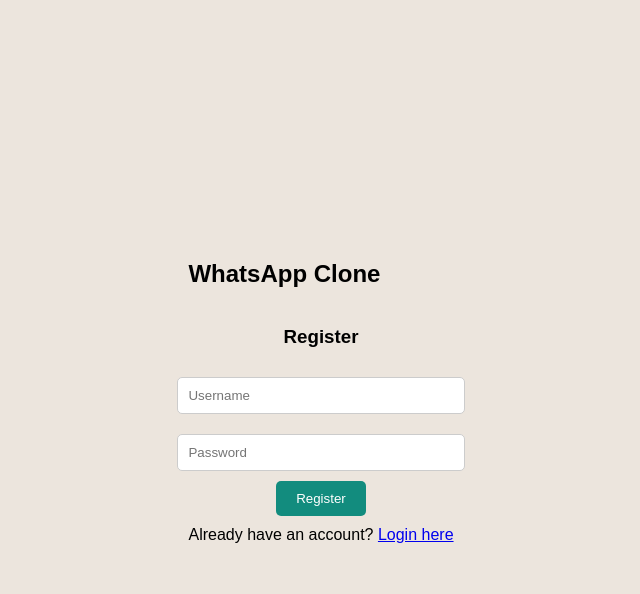
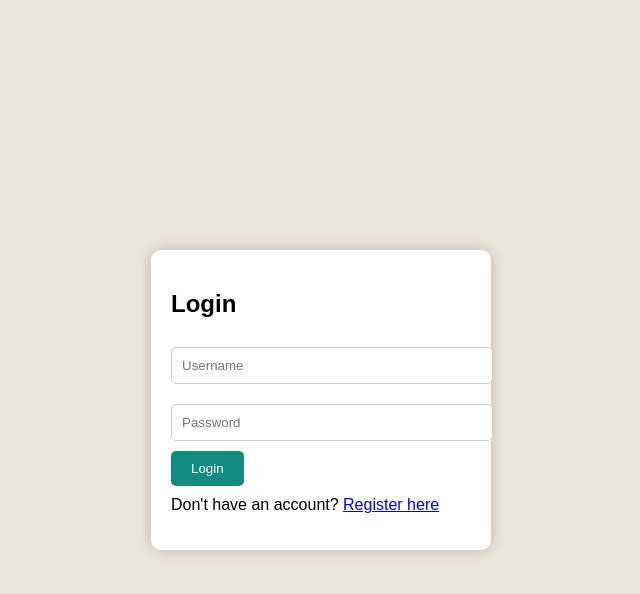
Before and after one commit to kongarapraveen/real, a plain HTML site: page index.html in a window 1280 px wide. Both pictures are taken after a click on the link "Login here". Shown: the whole page, without its empty margins (319-959 px from the left). Drawn offline with Linux system fonts and the light colour scheme.

Commit message:
index.html

```diff
--- a/index.html
+++ b/index.html
@@ -7,20 +7,18 @@
     <link rel="stylesheet" href="style.css">
 </head>
 <body>
-    <div id="app">
+    <div id="auth-page">
         <!-- Login/Register Page -->
-        <div id="auth-page" class="auth-page">
-            <h2>WhatsApp Clone</h2>
-            <div id="auth-form">
-                <div id="register" class="auth-section">
-                    <h3>Register</h3>
+        <div class="auth-form">
+            <div id="register-section" class="auth-section">
+                <h2>Register</h2>
                 <input type="text" id="register-username" placeholder="Username">
                 <input type="password" id="register-password" placeholder="Password">
                 <button onclick="registerUser()">Register</button>
                 <p>Already have an account? <a href="#" onclick="showLogin()">Login here</a></p>
             </div>
-                <div id="login" class="auth-section" style="display: none;">
-                    <h3>Login</h3>
+            <div id="login-section" class="auth-section" style="display: none;">
+                <h2>Login</h2>
                 <input type="text" id="login-username" placeholder="Username">
                 <input type="password" id="login-password" placeholder="Password">
                 <button onclick="loginUser()">Login</button>
@@ -29,8 +27,8 @@
         </div>
     </div>
 
+    <div id="chat-page" style="display: none;">
         <!-- Chat Page -->
-        <div id="chat-page" class="chat-page" style="display: none;">
         <div class="sidebar">
             <div class="user-info">
                 <h2>Contacts</h2>
@@ -42,12 +40,10 @@
             <div class="chat-header">
                 <h3 id="chat-with">Select a user to chat</h3>
             </div>
-                <div class="chat-messages" id="chat-messages">
-                </div>
+            <div class="chat-messages" id="chat-messages"></div>
             <div class="chat-input">
                 <input type="text" id="messageInput" placeholder="Type a message...">
                 <button onclick="sendMessage()">Send</button>
-                </div>
             </div>
         </div>
     </div>
```
Lines whose indentation alone changed are shown as unchanged.
